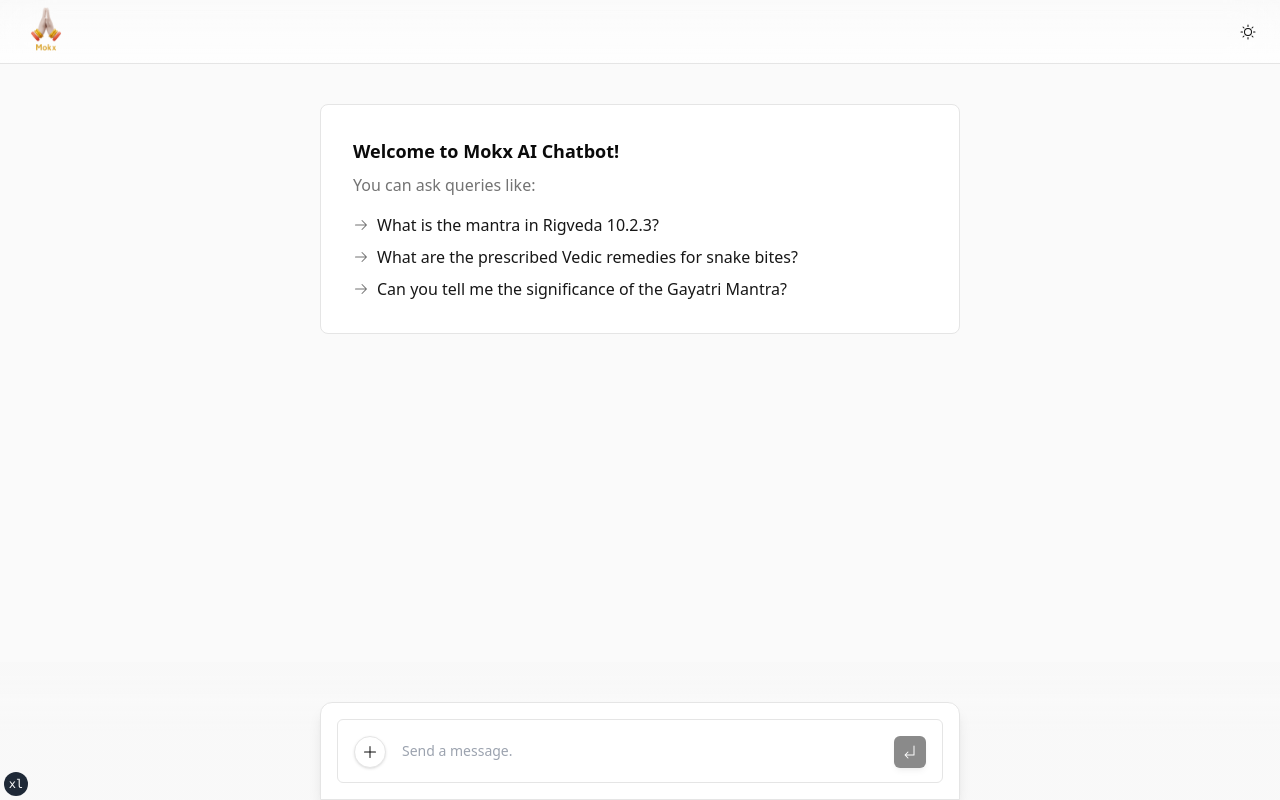
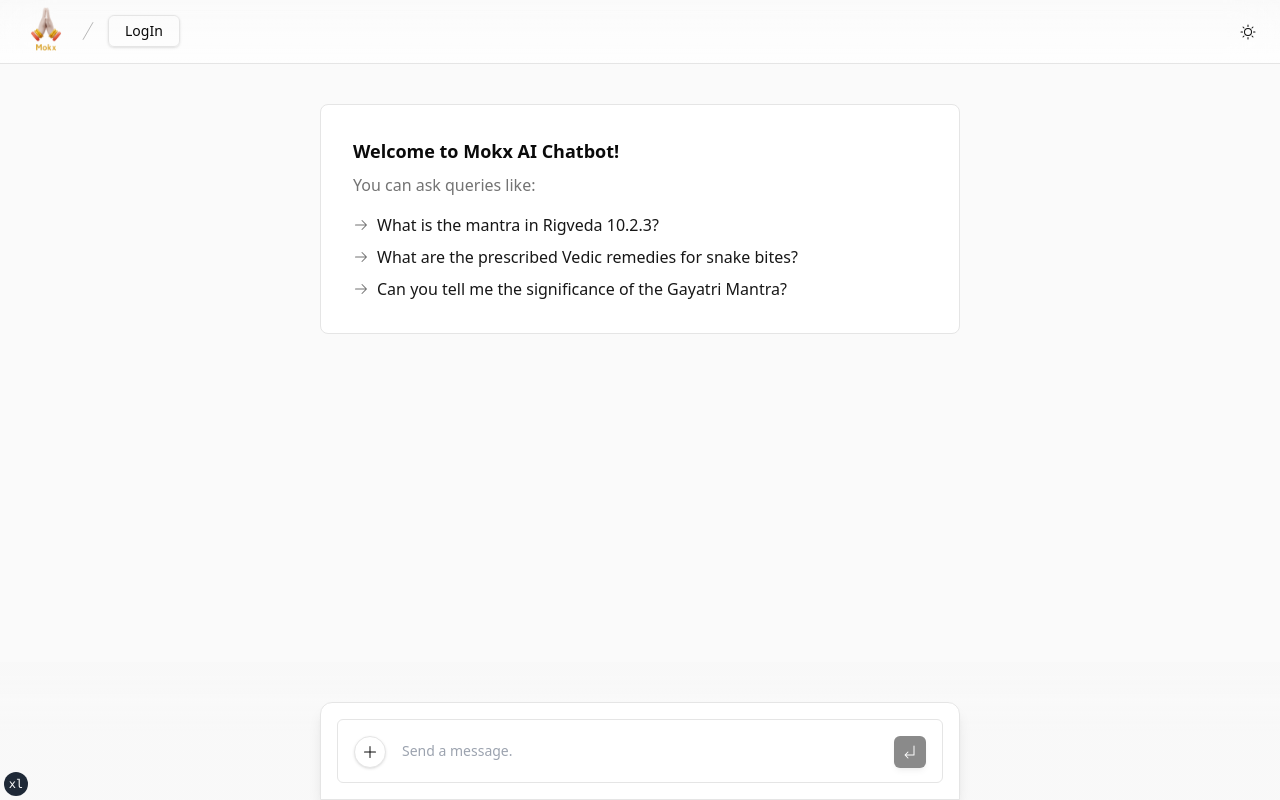
Before and after one commit to Veer0x1/mokx-chat-bot, a Next.js app: page / in a window 1280 px wide. Built offline with nearby package versions, Linux system fonts and the light colour scheme; no server answers.

Commit message:
login button in header

```diff
--- a/components/header.tsx
+++ b/components/header.tsx
@@ -13,6 +13,7 @@
 import { UserMenu } from '@/components/user-menu'
 import { LoginButton } from '@/components/login-button'
 import logo from '@/public/MOkx logo 2.png'
+import { Button } from '@/components/ui/button'
 
 export async function Header() {
   const session = await auth()
@@ -38,20 +39,22 @@
           </Link>
         )}
         <div className="flex items-center">
-          {/*<IconSeparator className="h-6 w-6 text-muted-foreground/50" />*/}
-          {
-            session?.user ? (
-              <UserMenu user={session.user} />
-            ) : // (
+          <IconSeparator className="h-6 w-6 text-muted-foreground/50" />
+          {session?.user ? (
+            <UserMenu user={session.user} />
+          ) : (
             // <LoginButton
             //   variant="link"
             //   showGithubIcon={true}
             //   text="Login"
             //   className="-ml-2"
             // />
-            null
-            // )
-          }
+            <Link href={'/register'}>
+              <Button variant="outline" className="ml-2">
+                LogIn
+              </Button>
+            </Link>
+          )}
         </div>
       </div>
       <div className="flex items-center justify-end space-x-2">
--- a/middleware.ts
+++ b/middleware.ts
@@ -1,4 +1,5 @@
 import { redirect } from 'next/navigation'
+import { NextResponse } from 'next/server'
 export { auth as middleware } from './auth'
 import type { NextRequest } from 'next/server'
 
@@ -7,7 +8,7 @@
 // export function middleware(req: NextRequest) {
 //   const cookies = req.cookies.get('next-auth.session-token')
 //   if (cookies === undefined) {
-//     redirect('/register')
+//     return NextResponse.rewrite(new URL('/register', req.url))
 //   }
 // }
 
```
